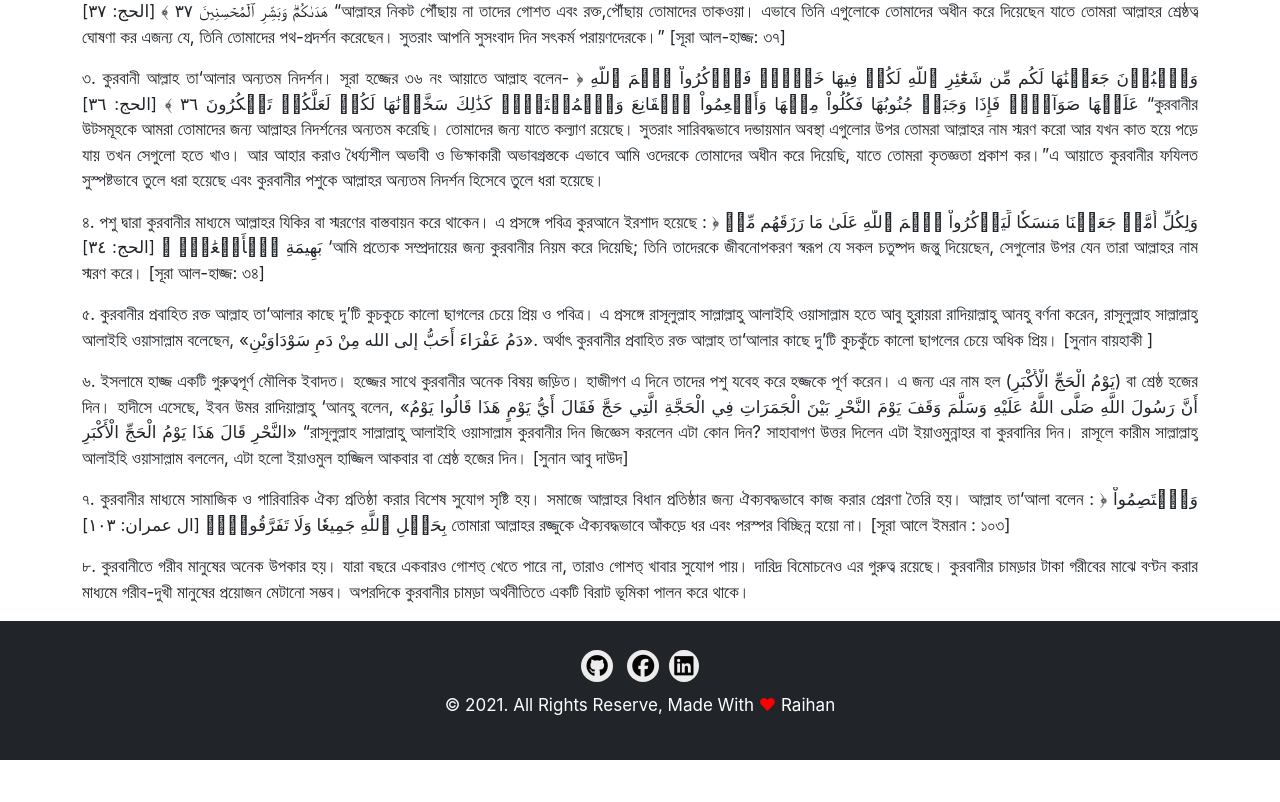
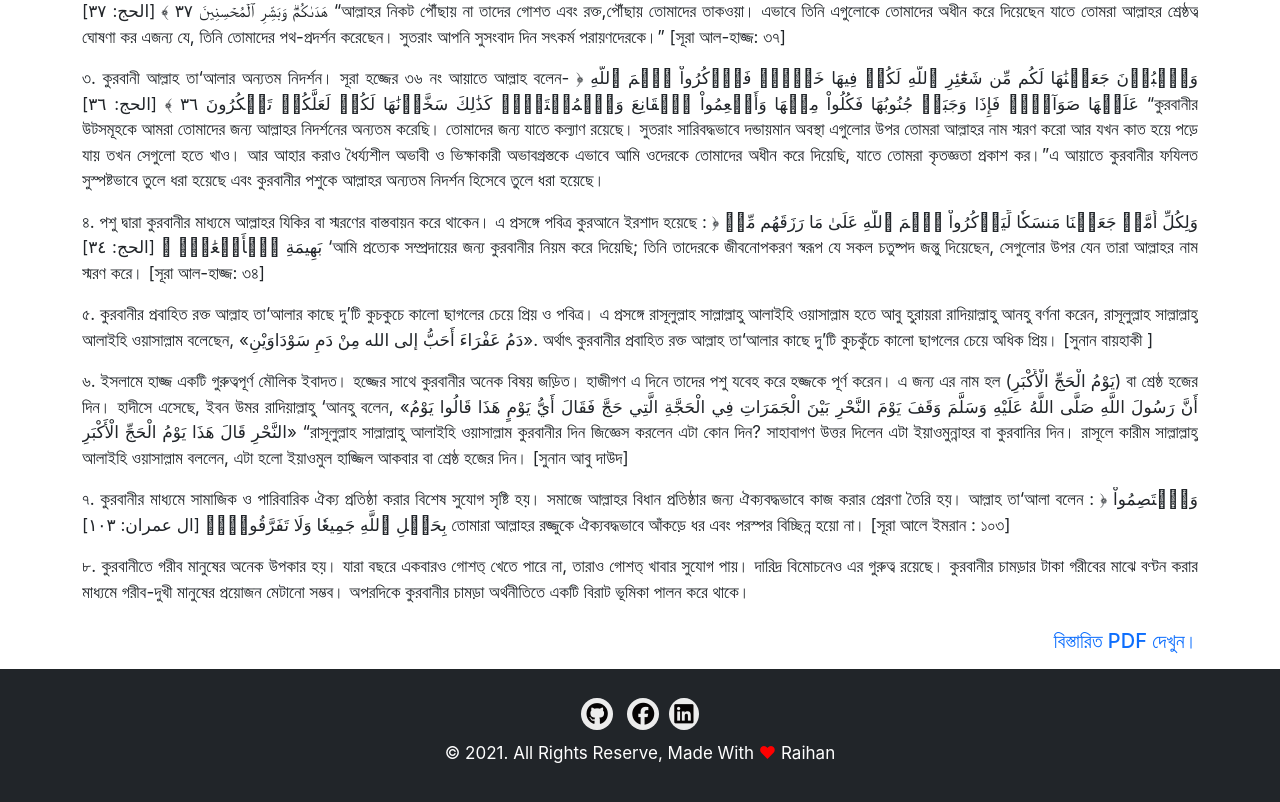
Before and after one commit to raihaninfo/qurbani-app, a React (Create React App) app: page / in a window 1280 px wide. Shown: the part 1596-2398 px from the top of the page. Before the commit the page ends 2356 px from the top, so only its background shows below. Built offline with nearby package versions, Linux system fonts and the light colour scheme; a web font is replaced by a local one.

Commit message:
qurbani pdf added

```diff
--- a/src/components/QurbaniDetails/QurbaniInfo.jsx
+++ b/src/components/QurbaniDetails/QurbaniInfo.jsx
@@ -1,4 +1,5 @@
 import React from "react";
+import { Link } from "react-router-dom";
 import "./qurbani.css";
 
 const QurbaniInfo = () => {
@@ -169,6 +170,7 @@ const QurbaniInfo = () => {
           মানুষের প্রয়োজন মেটানো সম্ভব। অপরদিকে কুরবানীর চামড়া অর্থনীতিতে একটি
           বিরাট ভূমিকা পালন করে থাকে।
         </p>
+        <h5 className='py-2 text-end'><Link to='/pdf'>বিস্তারিত PDF দেখুন।</Link></h5>
       </div>
     </div>
   );
```
